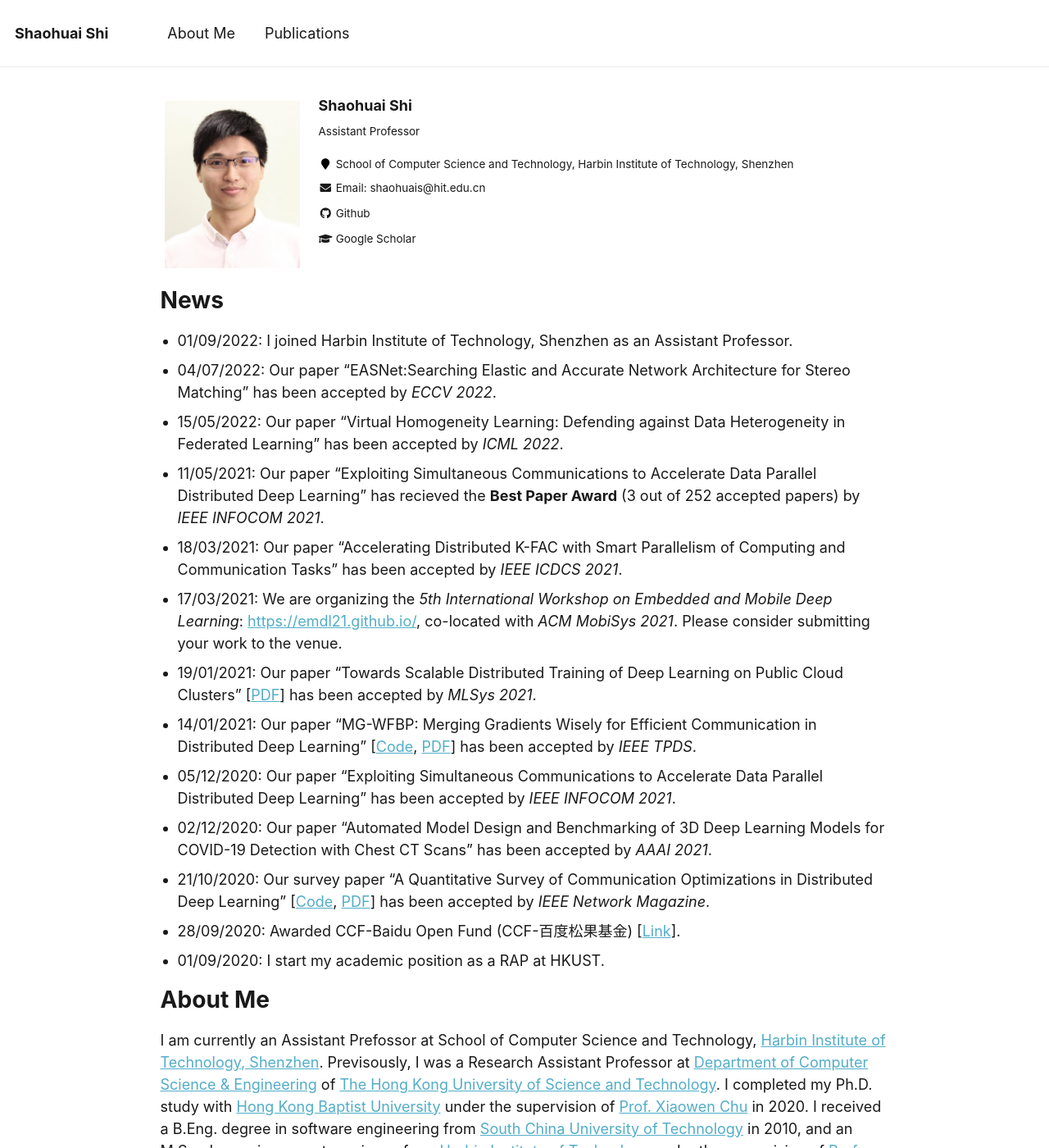
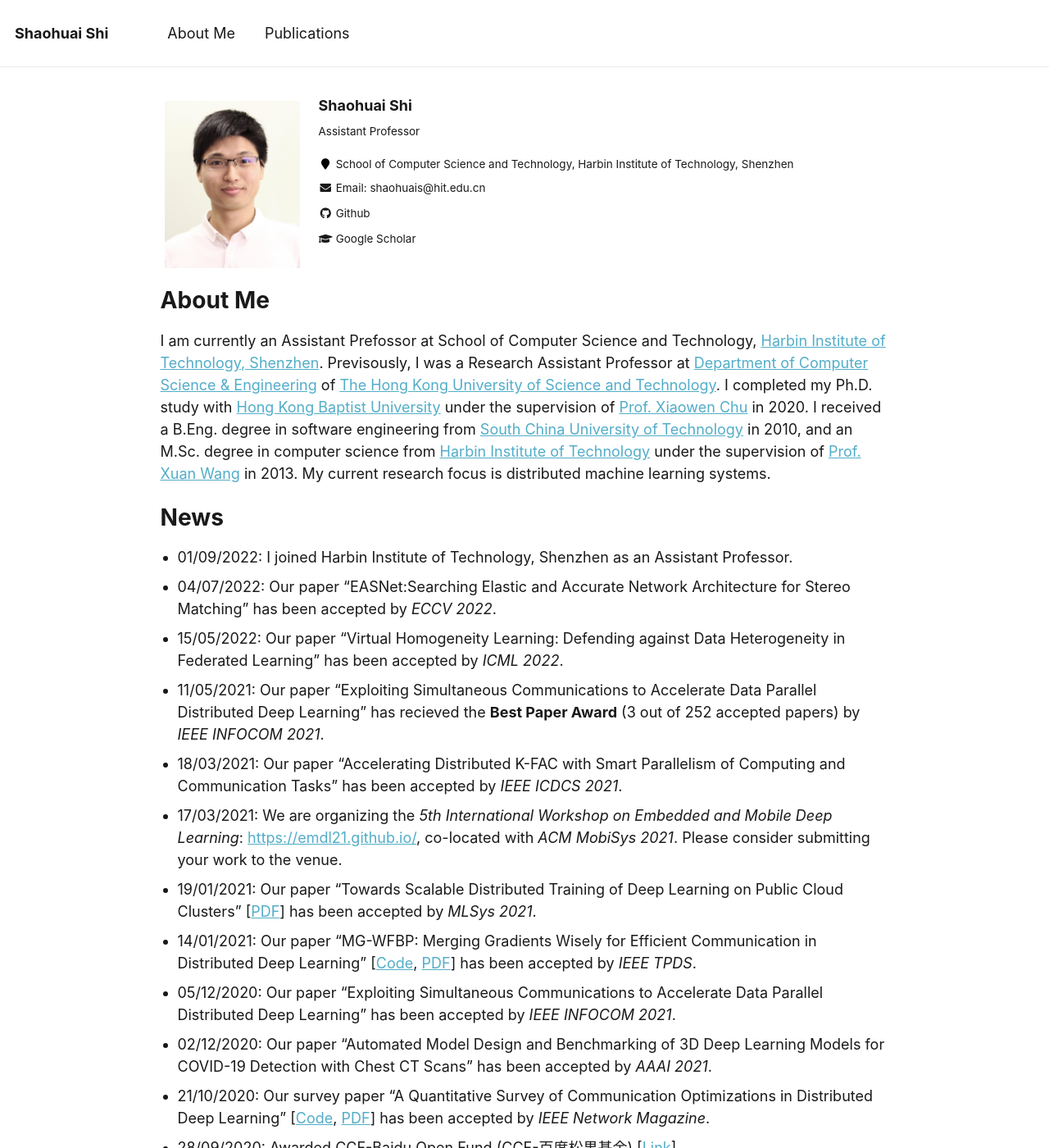
Before and after one commit to shaohuais/shaohuais.github.io, a Jekyll site: the page built from _pages/about.md, in a window 1280 px wide and 1400 px high. Shown: the whole window at 82% size. Built offline with Jekyll 4.4.1, drawn with Linux system fonts in a browser that asks for light colours; part of the change alters nothing that is shown; some of the changed text lies outside the part shown.

Commit message:
revise structure of aboutme.

```diff
--- a/_pages/about.md
+++ b/_pages/about.md
@@ -8,6 +8,10 @@ redirect_from:
   - /about/
   - /about.html
 ---
+
+About Me
+======
+I am currently an Assistant Prefossor at School of Computer Science and Technology, [Harbin Institute of Technology, Shenzhen](https://www.hitsz.edu.cn/). Previsously, I was a Research Assistant Professor at [Department of Computer Science & Engineering](https://www.cse.ust.hk/) of [The Hong Kong University of Science and Technology](https://www.ust.hk). I completed my Ph.D. study with [Hong Kong Baptist University](https://www.hkbu.edu.hk) under the supervision of [Prof. Xiaowen Chu](http://www.comp.hkbu.edu.hk/~chxw/) in 2020. I received a B.Eng. degree in software engineering from [South China University of Technology](https://www.scut.edu.cn) in 2010, and an M.Sc. degree in computer science from [Harbin Institute of Technology](https://www.hitsz.edu.cn) under the supervision of [Prof. Xuan Wang](http://faculty.hitsz.edu.cn/wangxuan) in 2013. My current research focus is distributed machine learning systems.
 
 News
 ======
@@ -25,10 +29,6 @@ News
 - 28/09/2020: Awarded CCF-Baidu Open Fund (CCF-百度松果基金) \[[Link](https://mp.weixin.qq.com/s/S675-ztnW1y-kW-B6MoqOw)\].
 - 01/09/2020: I start my academic position as a RAP at HKUST.
 
-About Me
-======
-I am currently an Assistant Prefossor at School of Computer Science and Technology, [Harbin Institute of Technology, Shenzhen](https://www.hitsz.edu.cn/). Previsously, I was a Research Assistant Professor at [Department of Computer Science & Engineering](https://www.cse.ust.hk/) of [The Hong Kong University of Science and Technology](https://www.ust.hk). I completed my Ph.D. study with [Hong Kong Baptist University](https://www.hkbu.edu.hk) under the supervision of [Prof. Xiaowen Chu](http://www.comp.hkbu.edu.hk/~chxw/) in 2020. I received a B.Eng. degree in software engineering from [South China University of Technology](https://www.scut.edu.cn) in 2010, and an M.Sc. degree in computer science from [Harbin Institute of Technology](https://www.hitsz.edu.cn) under the supervision of [Prof. Xuan Wang](http://faculty.hitsz.edu.cn/wangxuan) in 2013.
-
 Work Experience
 ======
 - 09/2022-present: Assistant Professor, HITSZ.
@@ -36,6 +36,13 @@ Work Experience
 - 04/2019-05/2020: Deep Learning Intern, NVIDIA.
 - 02/2014-03/2016: Senior Research Assistant, Hong Kong Baptist University.
 - 02/2013-02/2014: Research Assistant, Hong Kong Baptist University.
+
+Research Interests ([Publications]({{ site.url }}/publications/index.html))
+======
+- Distributed machine learning systems
+- GPU computing
+- Parallel and distributed systems
+- Deep learning
 
 Teaching
 ======
@@ -51,15 +58,6 @@ Teaching
     - 2017 Spring Semester, Cloud Computing
     - 2016 Fall Semester, Mobile Computing
     - 2016 Fall Semester, iMake Apps
-
-
-
-Research Interests ([Publications]({{ site.url }}/publications/index.html))
-======
-- Distributed machine learning systems
-- GPU computing
-- Parallel and distributed systems
-- Deep learning
 
 Professional Activities
 ======
```
